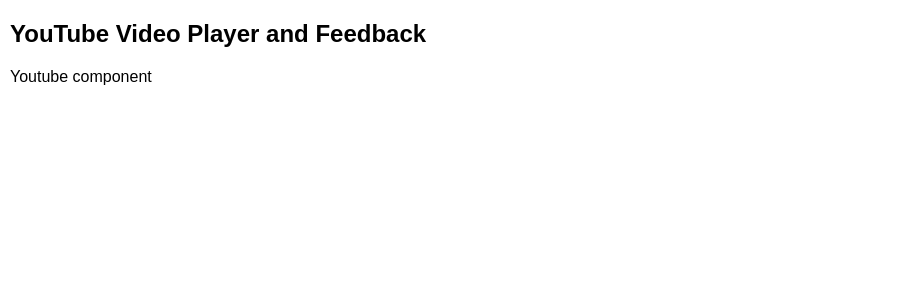
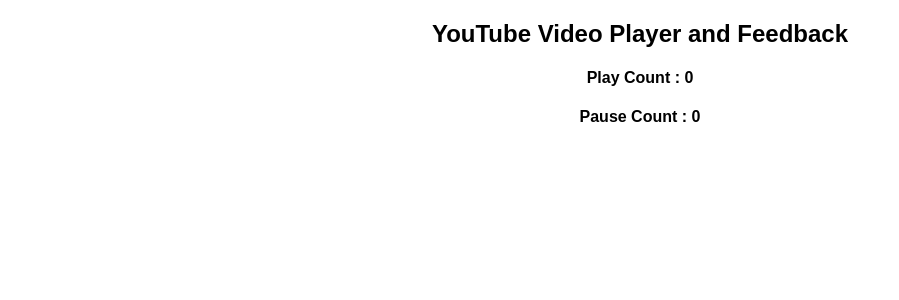
Before and after one commit to ChrisBoesch/ALSET-youtube, a React (Create React App) app: page / in a window 1280 px wide. Shown: the top 300 px of the page, without its empty margins (0-899 px from the left). Built offline with nearby package versions, Linux system fonts and the light colour scheme.

Commit message:
add HOC on react-youtube

```diff
--- a/package.json
+++ b/package.json
@@ -5,7 +5,8 @@
   "dependencies": {
     "react": "^16.2.0",
     "react-dom": "^16.2.0",
-    "react-scripts": "1.1.1"
+    "react-scripts": "1.1.1",
+    "react-youtube": "^7.5.0"
   },
   "scripts": {
     "start": "react-scripts start",
--- a/src/App.css
+++ b/src/App.css
@@ -1,3 +1,4 @@
 .App {
   margin: 10px;
+  text-align: center;
 }
--- a/src/App.js
+++ b/src/App.js
@@ -4,11 +4,79 @@
 import './App.css';
 
 class App extends Component {
+  constructor() {
+    super();
+    this.state={
+
+    }
+    this.handleReady=this.handleReady.bind(this);
+    this.handlePlay= this.handlePlay.bind(this);
+    this.handlePause= this.handlePause.bind(this);
+    this.handleEnd=this.handleEnd.bind(this);
+    this.handleError= this.handleError.bind(this);
+    this.handleStateChange=this.handleStateChange.bind(this);
+    this.handlePlaybackRateChange= this.handlePlaybackRateChange.bind(this);
+    this.handlePlaybackQualityChange= this.handlePlaybackQualityChange.bind(this);
+  }
+
+  handleReady(event) {
+    console.log('handleReady');
+    console.log(event);
+  }
+  handlePlay(event) {
+    console.log('handlePlay');
+    console.log(event);
+  }
+  handlePause(event) {
+    console.log('handlePause');
+    console.log(event);
+  }
+  handleEnd(event) {
+    console.log('handleEnd');
+    console.log(event);
+  }
+  handleError(event) {
+    console.log('handleError');
+    console.log(event);
+  }
+  handleStateChange(event) {
+    console.log('handleStateChange');
+    console.log(event);
+  }
+  handlePlaybackRateChange(event) {
+    console.log('handlePlaybackRateChange');
+    console.log(event);
+  }
+  handlePlaybackQualityChange(event) {
+    console.log('handlePlaybackQualityChange');
+    console.log(event);
+  }
   render() {
+    const opts = {
+      height: "600",
+      width: "1200",
+      playerVars: {
+        autoplay: 0
+      }
+    };
+    const videoId= 'zIwLWfaAg-8';
     return (
       <div className="App">
         <h2>YouTube Video Player and Feedback</h2>
-        <ALSET_YouTube />
+        <ALSET_YouTube
+          videoId={videoId}
+          id={'0'}
+          className={''}
+          opts={opts}
+          onReady={(event)=>{this.handleReady(event)}}
+          onPlay={(event)=>{this.handlePlay(event)}}
+          onPause={(event)=>{this.handlePause(event)}}
+          onEnd={(event)=>{this.handleEnd(event)}}
+          onError={(event)=>{this.handleError(event)}}
+          onStateChange={(event)=>{this.handleStateChange(event)}}
+          onPlaybackRateChange={(event)=>{this.handlePlaybackRateChange(event)}}
+          onPlaybackQualityChaevent={(event)=>{this.handlePlaybackQualityChange(event)}}
+        />
       </div>
     );
   }
--- a/src/modules/ALSET-youtube/index.js
+++ b/src/modules/ALSET-youtube/index.js
@@ -1,14 +1,70 @@
 import React, { Component } from 'react';
-
+import PropTypes from 'prop-types';
+import YouTube from 'react-youtube';
 
 class ALSET_YouTube extends Component {
+  constructor() {
+    super();
+    this.state={
+      playCount : 0,
+      pauseCount : 0
+    }
+    this.handlePause=this.handlePause.bind(this);
+    this.handlePlay=this.handlePlay.bind(this);
+  }
+  handlePlay(event) {
+    this.setState({playCount : this.state.playCount+1});
+    if(this.props.onPlay){
+      this.props.onPlay(event);
+    }
+  }
+  handlePause(event) {
+    this.setState({pauseCount : this.state.pauseCount+1});
+    if(this.props.onPause){
+      this.props.onPause(event);
+    }
+  }
+
   render() {
+    const { videoId, id, className, containerClassName, opts, onReady, onPlay, onPause, onEnd, onError, onStateChange, onPlaybackRateChange,onPlaybackQualityChange } = this.props;
+    const { playCount, pauseCount } = this.state;
     return (
-      <div >
-        Youtube component
+      <div className={containerClassName}>
+        <YouTube
+          videoId={videoId}
+          id={id}
+          className={className}
+          opts={opts}
+          onReady={onReady}
+          onPlay={(event)=>{this.handlePlay(event)}}
+          onPause={(event)=>{this.handlePause(event)}}
+          onEnd={onEnd}
+          onError={onError}
+          onStateChange={onStateChange}
+          onPlaybackRateChange={onPlaybackRateChange}
+          onPlaybackQualityChange={onPlaybackQualityChange}
+        />
+        <h4>Play Count : {playCount}</h4>
+        <h4>Pause Count : {pauseCount}</h4>
       </div>
     );
   }
 }
 
+ALSET_YouTube.propTypes={
+  videoId : PropTypes.string.isRequired,
+  id : PropTypes.string,
+  className : PropTypes.string,
+  containerClassName : PropTypes.string,
+  opts : PropTypes.object,
+  onReady : PropTypes.func,
+  onPlay : PropTypes.func,
+  onPause : PropTypes.func,
+  onEnd : PropTypes.func,
+  onError : PropTypes.func,
+  onStateChange : PropTypes.func,
+  onPlaybackRateChange : PropTypes.func,
+  onPlaybackQualityChange : PropTypes.func
+}
+
 export default ALSET_YouTube;
```
